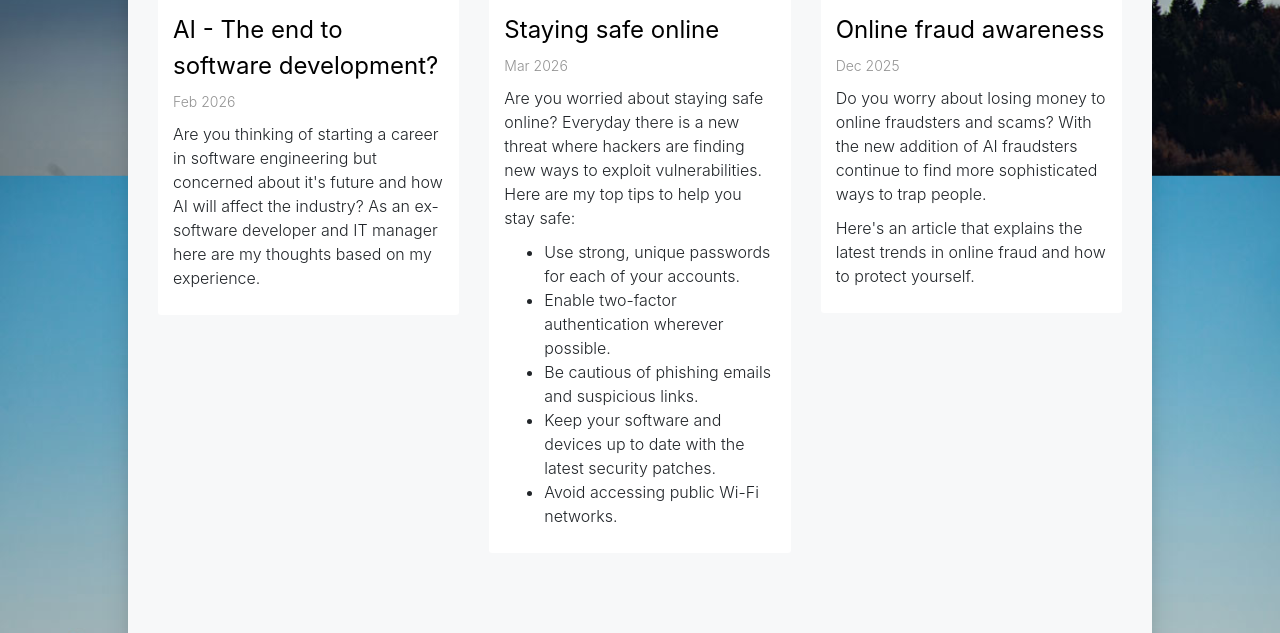
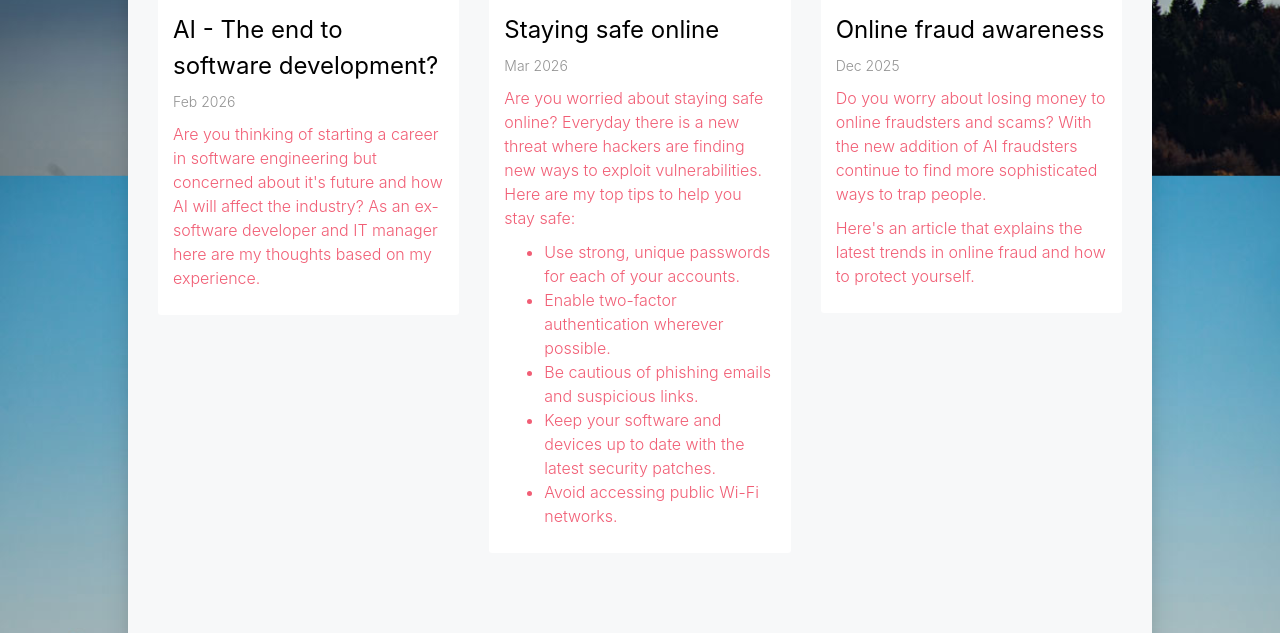
Before and after one commit to ninthevencry/localsupport, a plain HTML site: page index.html in a window 1280 px wide. Shown: the part 1533-2166 px from the top of the page. Drawn offline with nearby package versions, Linux system fonts and the light colour scheme; some icons are missing.

Commit message:
update links

```diff
--- a/index.html
+++ b/index.html
@@ -200,7 +200,9 @@
                                         <p class="blog-date">Feb 2026</p>
                                     </div>
                                     <div class="blog-desc">
+                                        <a href="blog-1.html">
                                         <p>Are you thinking of starting a career in software engineering but concerned about it's future and how AI will affect the industry? As an ex-software developer and IT manager here are my thoughts based on my experience.</p>
+                                        </a>
                                     </div>
                                 </div>
                             </div>
@@ -218,6 +220,7 @@
                                         <p class="blog-date">Mar 2026</p>
                                     </div>
                                     <div class="blog-desc">
+                                        <a href="blog-3.html">
                                         <p>Are you worried about staying safe online? Everyday there is a new threat where hackers are finding new ways to exploit vulnerabilities. Here are my top tips to help you stay safe:</p>
                                         <ul>
                                             <li>Use strong, unique passwords for each of your accounts.</li>
@@ -226,6 +229,7 @@
                                             <li>Keep your software and devices up to date with the latest security patches.</li>
                                             <li>Avoid accessing public Wi-Fi networks.</li>
                                         </ul>
+                                        </a>
                                     </div>
                                 </div>
                             </div>
@@ -243,8 +247,10 @@
                                         <p class="blog-date">Dec 2025</p>
                                     </div>
                                     <div class="blog-desc">
-                                        <p>Do you worry about losing money to online fraudsters and scams? With the new addition of AI fraudsters continue to find more sophisticated ways to trap people. </p>
-                                        <p>Here's an article that explains the latest trends in online fraud and how to protect yourself.</p>
+                                        <a href="blog-2.html">
+                                            <p>Do you worry about losing money to online fraudsters and scams? With the new addition of AI fraudsters continue to find more sophisticated ways to trap people. </p>
+                                            <p>Here's an article that explains the latest trends in online fraud and how to protect yourself.</p>
+                                        </a>
                                     </div>
                                 </div>
                             </div>
```
